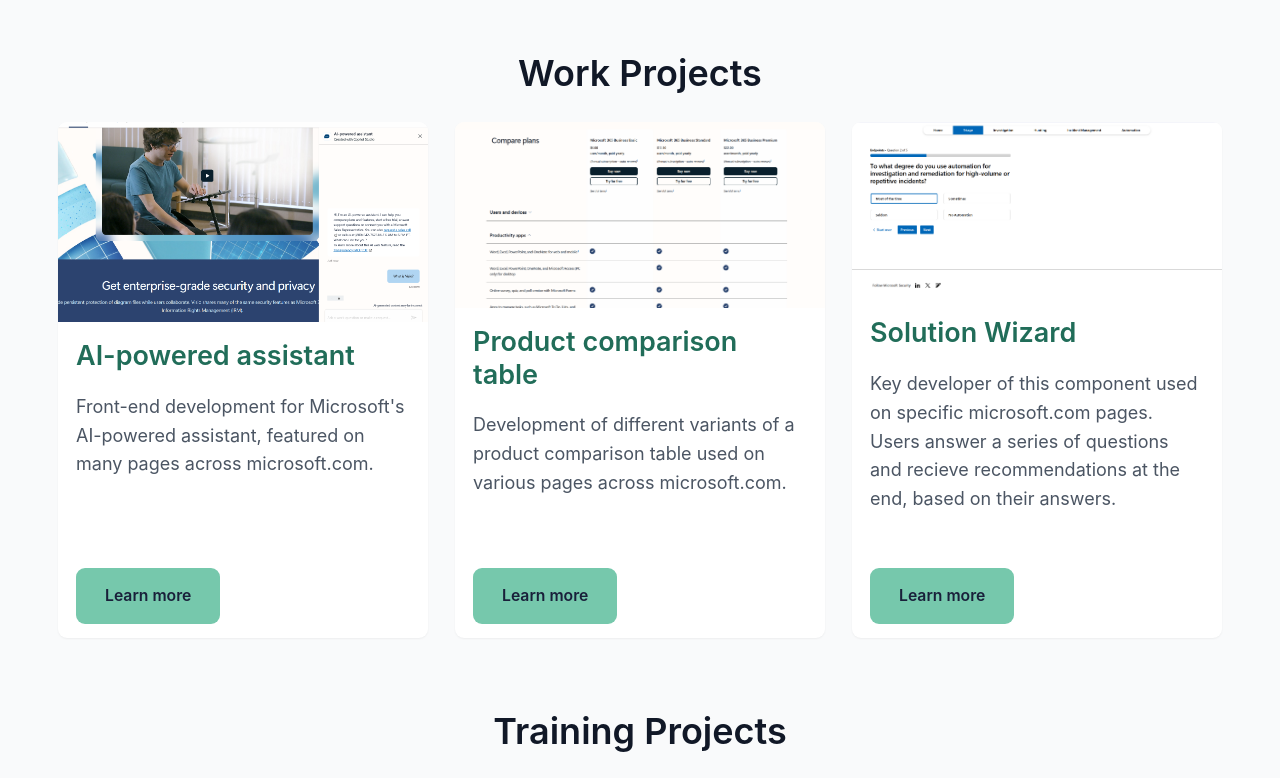
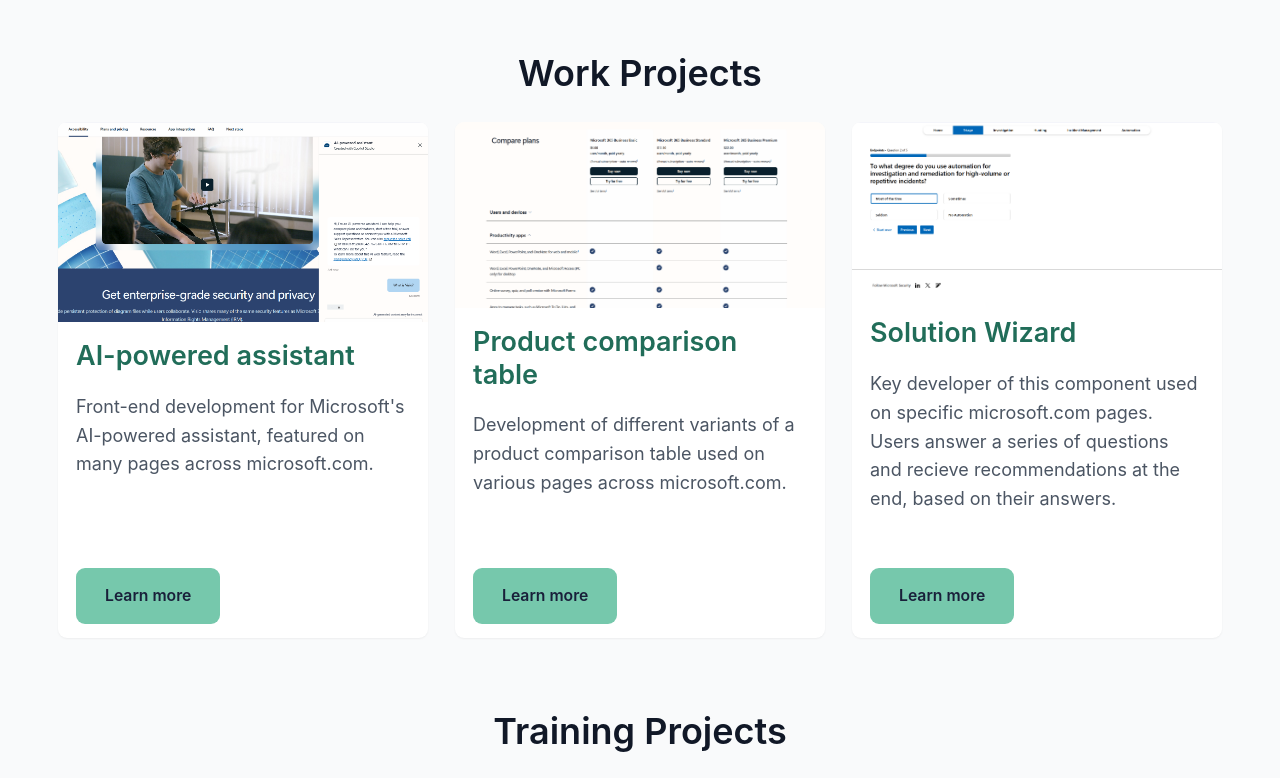
Before and after one commit to benthedeveloper/benharrison-portfolio, an Angular app: page / in a window 1280 px wide. Shown: the part 740-1518 px from the top of the page. Built offline with nearby package versions, Linux system fonts and the light colour scheme.

Commit message:
fix: Update position of card image so it is aligned to top

```diff
--- a/src/styles/components/_cards.scss
+++ b/src/styles/components/_cards.scss
@@ -10,7 +10,9 @@
   border-radius: $border-radius-md;
   box-shadow: $shadow-sm;
   overflow: hidden;
-  transition: transform 0.2s ease, box-shadow 0.2s ease;
+  transition:
+    transform 0.2s ease,
+    box-shadow 0.2s ease;
 
   &:hover {
     transform: translateY(-4px);
@@ -22,6 +24,7 @@
     height: auto;
     display: block;
     object-fit: cover;
+    object-position: top;
   }
 
   &__header {
```
